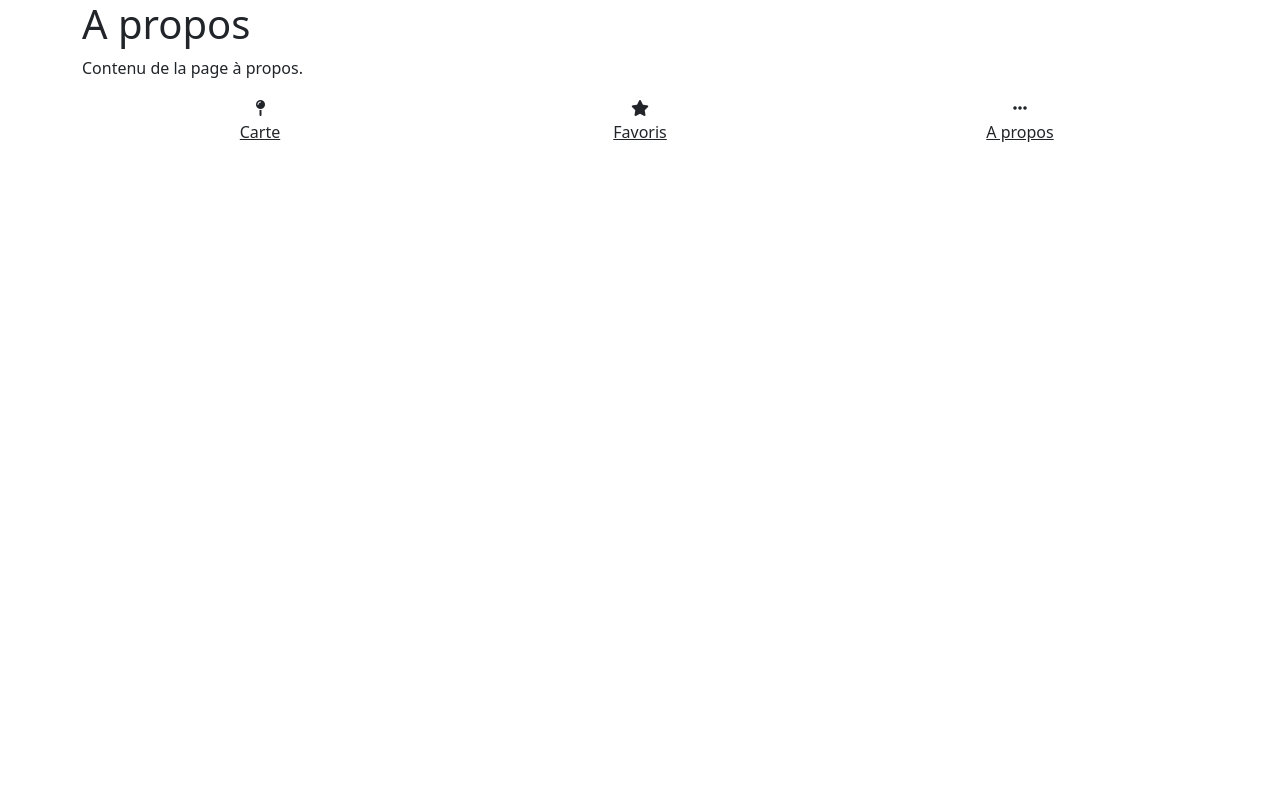
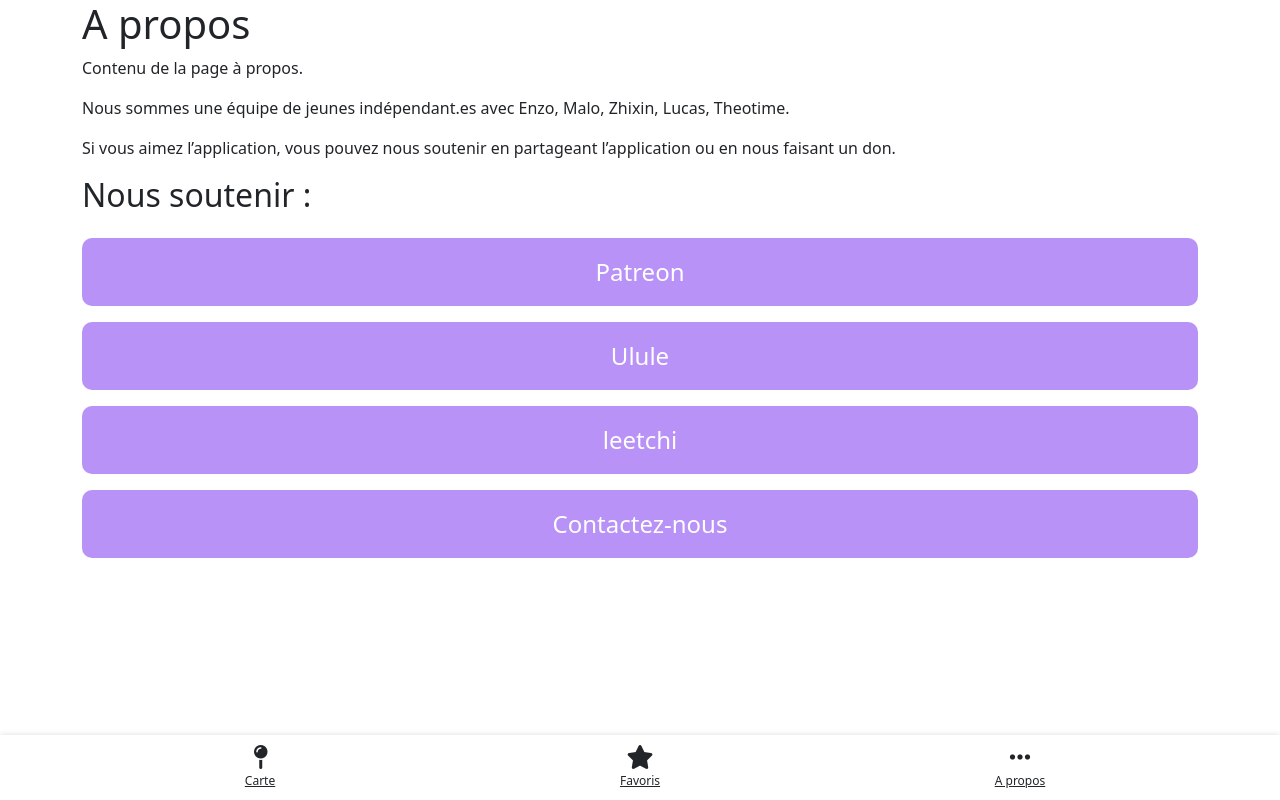
Before and after one commit to Fightors/M1-S1-IHMProgrammingInterfacesProject, a plain HTML site: page about.html in a window 1280 px wide. Drawn offline with nearby package versions, Linux system fonts and the light colour scheme.

Commit message:
creation page about et composants mvc

```diff
--- a/about.html
+++ b/about.html
@@ -6,12 +6,28 @@
     <meta name="viewport" content="width=device-width, initial-scale=1.0">
     <link href="https://cdn.jsdelivr.net/npm/bootstrap@5.3.3/dist/css/bootstrap.min.css" rel="stylesheet" integrity="sha384-QWTKZyjpPEjISv5WaRU9OFeRpok6YctnYmDr5pNlyT2bRjXh0JMhjY6hW+ALEwIH" crossorigin="anonymous">
     <link rel="stylesheet" href="https://cdnjs.cloudflare.com/ajax/libs/font-awesome/6.0.0-beta3/css/all.min.css">
+    <link rel="stylesheet" href="css/styles.css"> <!-- Ajoutez votre fichier CSS personnalisé -->
     <script defer src="js/footer.js"></script>
   </head>
   <body>
     <div class="container">
-      <h1>A propos</h1>
-      <p>Contenu de la page à propos.</p>
+      <div id="about-section">
+        <h1>A propos</h1>
+        <p>Contenu de la page à propos.</p>
+        <p>Nous sommes une équipe de jeunes indépendant.es avec Enzo, Malo, Zhixin, Lucas, Theotime.</p>
+        <p>Si vous aimez l’application, vous pouvez nous soutenir en partageant l’application ou en nous faisant un don.</p>
+        <h2>Nous soutenir :</h2>
+        <div class="mt-4 d-grid gap-3">
+          <a href="https://www.patreon.com/fr-FR" class="btn custom-btn">Patreon</a>
+          <a href="https://fr.ulule.com/?ref=header" class="btn custom-btn">Ulule</a>
+          <a href="https://www.leetchi.com/" class="btn custom-btn">leetchi</a>
+          <a href="contact.html" class="btn custom-btn">Contactez-nous</a>
+        </div>
+      </div>
+      <div id="contact-section" style="display: none;">
+        <h1>Contactez-nous</h1>
+        <p>Contenu de la page de contact.</p>
+      </div>
     </div>
     <div id="footer-container"></div>
   </body>
--- a/css/styles.css
+++ b/css/styles.css
@@ -229,3 +229,17 @@ html, body {
 .info-window-content .favorite-link:hover {
   text-decoration: underline;
 }
+
+.custom-btn {
+  background-color: #b892f7;
+  color: white;
+  font-size: 1.5rem;
+  padding: 1rem;
+  border-radius: 10px;
+  border: none;
+}
+
+.custom-btn:hover {
+  background-color: #a078e8;
+  color: white;
+}
```
Also changed, not shown: js/controler.js (+7 -0 lines), js/view.js (+9 -0 lines).
